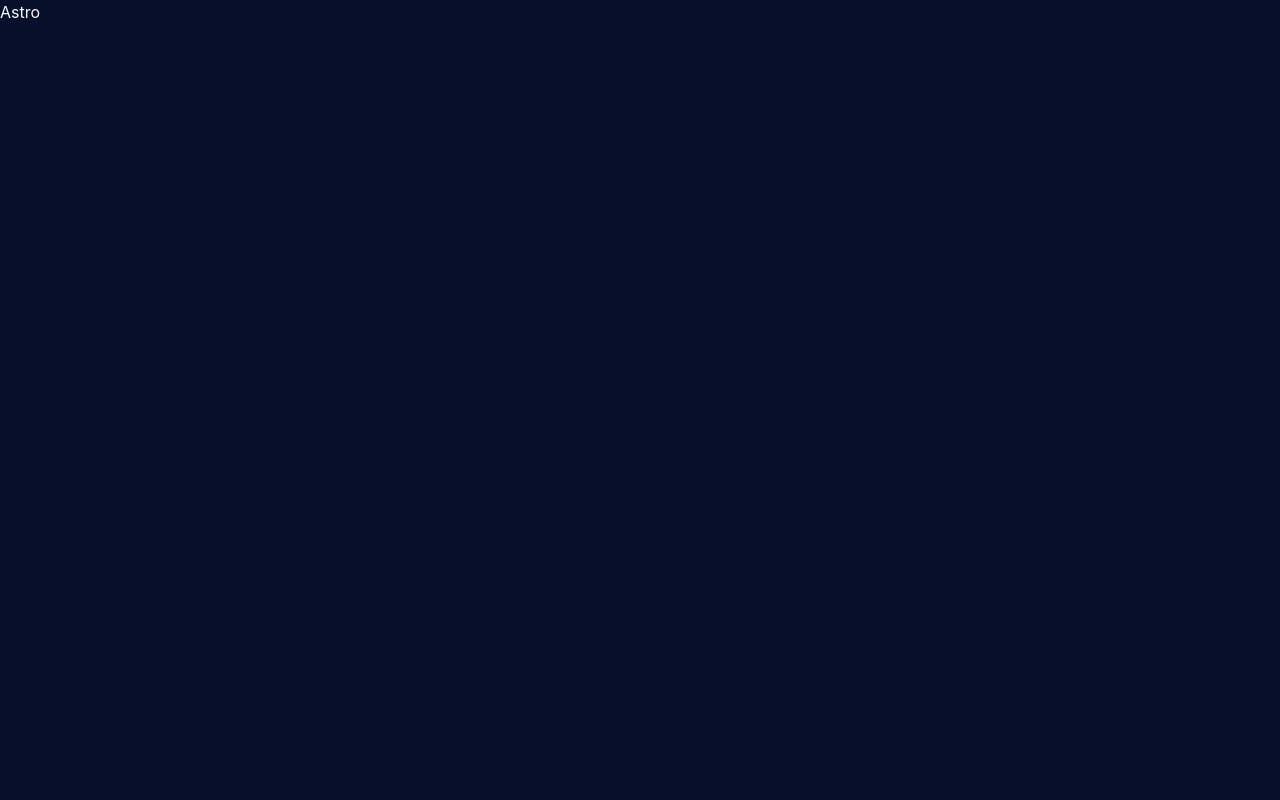
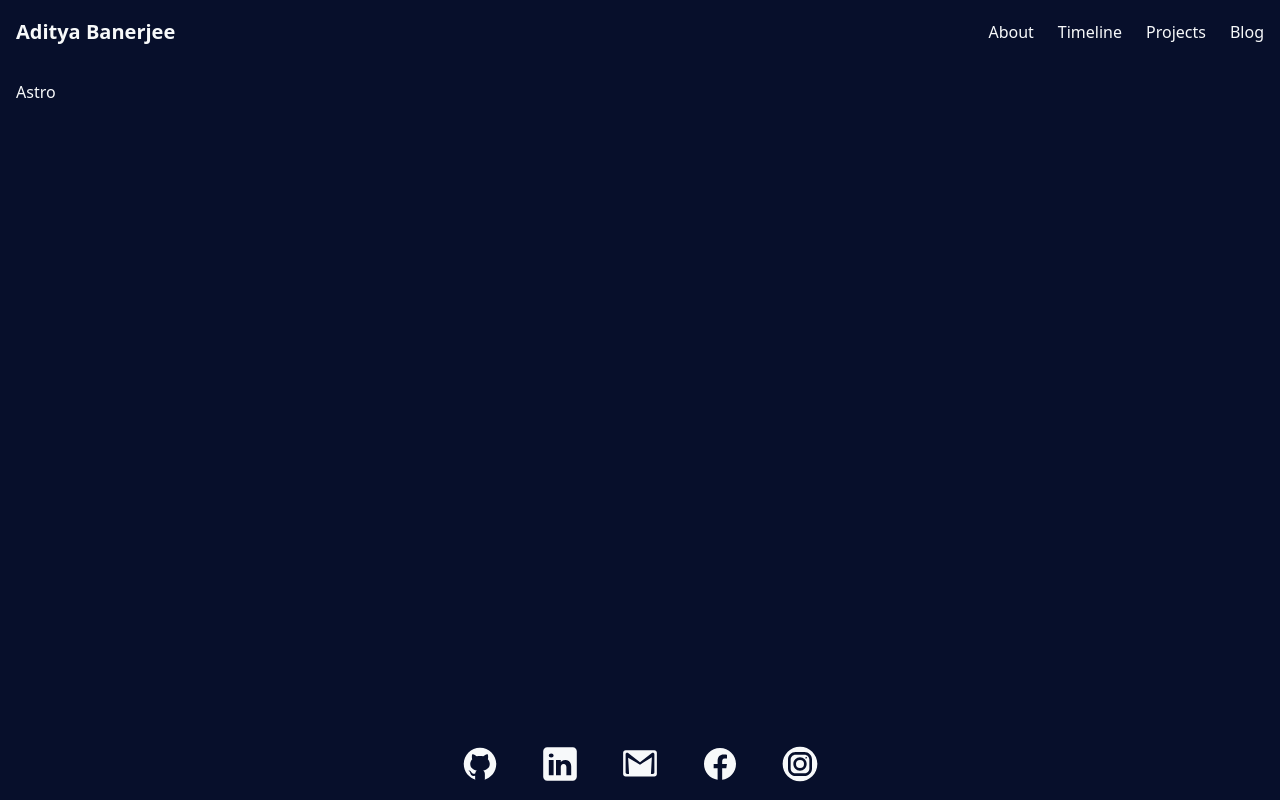
Before and after one commit to adidoesnt/adityabanerjee.me, an Astro site: page / in a window 1280 px wide. Built offline with nearby package versions, Linux system fonts and the light colour scheme; Astro itself is replaced by a stand-in of ours.

Commit message:
add basic layout

```diff
--- a/package.json
+++ b/package.json
@@ -12,6 +12,8 @@
     "astro": "astro"
   },
   "dependencies": {
+    "@fontsource/manrope": "^5.2.8",
+    "@fontsource/space-grotesk": "^5.2.10",
     "@tailwindcss/vite": "^4.3.3",
     "astro": "^7.1.1",
     "daisyui": "^5.6.18",
--- /dev/null
+++ b/src/components/Footer.astro
@@ -0,0 +1,36 @@
+---
+import { footer } from '../content/footer';
+import InstagramIcon from './icons/InstagramIcon.astro';
+import LinkedInIcon from './icons/LinkedInIcon.astro';
+import EmailIcon from './icons/EmailIcon.astro';
+import FacebookIcon from './icons/FacebookIcon.astro';
+import GitHubIcon from './icons/GitHubIcon.astro';
+import type { SocialPlatform } from '../content/footer';
+
+const icons: Record<SocialPlatform, typeof InstagramIcon> = {
+	instagram: InstagramIcon,
+	linkedin: LinkedInIcon,
+	email: EmailIcon,
+	facebook: FacebookIcon,
+	github: GitHubIcon,
+};
+---
+
+<div class="flex justify-center gap-10 p-4">
+	{
+		footer.social.map((link) => {
+			const Icon = icons[link.platform];
+			return (
+				<a
+					href={link.href}
+					aria-label={link.label}
+					target="_blank"
+					rel="noopener noreferrer"
+					class="hover:text-primary"
+				>
+					<Icon class="h-10 w-10 transition-colors duration-300" />
+				</a>
+			);
+		})
+	}
+</div>
--- /dev/null
+++ b/src/components/Header.astro
@@ -0,0 +1,20 @@
+---
+import { header } from '../content/header';
+---
+
+<div class="navbar p-4">
+	<div class="flex-1">
+		<a href="/" class="text-xl font-semibold">{header.name}</a>
+	</div>
+	<div class="flex-none">
+		<ul class="hidden gap-6 md:flex">
+			{
+				header.nav.map((link) => (
+					<li>
+						<a href={link.href} class="hover:text-primary transition-colors duration-300">{link.label}</a>
+					</li>
+				))
+			}
+		</ul>
+	</div>
+</div>
--- /dev/null
+++ b/src/components/icons/EmailIcon.astro
@@ -0,0 +1,13 @@
+---
+interface Props {
+	class?: string;
+}
+
+const { class: className } = Astro.props;
+---
+
+<svg xmlns="http://www.w3.org/2000/svg" viewBox="0 0 64 64" fill="currentColor" class={className}>
+	<path
+		d="M55,10H9c-2.209,0-4,1.791-4,4v34c0,2.209,1.791,4,4,4h46c2.209,0,4-1.791,4-4V14C59,11.791,57.209,10,55,10z M55,45.738 C54.954,47,53.901,48,52.618,48H49.5L51,21L32,33L13,22l1.5,26h-3.118C10.099,48,9.046,47,9,45.738V16.289 c0-1.25,1.03-2.263,2.3-2.263h1.2L32,29l19.5-14.974h1.2c1.27,0,2.3,1.013,2.3,2.263V45.738z"
+	></path>
+</svg>
--- /dev/null
+++ b/src/components/icons/FacebookIcon.astro
@@ -0,0 +1,13 @@
+---
+interface Props {
+	class?: string;
+}
+
+const { class: className } = Astro.props;
+---
+
+<svg xmlns="http://www.w3.org/2000/svg" viewBox="0 0 30 30" fill="currentColor" class={className}>
+	<path
+		d="M15,3C8.373,3,3,8.373,3,15c0,6.016,4.432,10.984,10.206,11.852V18.18h-2.969v-3.154h2.969v-2.099c0-3.475,1.693-5,4.581-5 c1.383,0,2.115,0.103,2.461,0.149v2.753h-1.97c-1.226,0-1.654,1.163-1.654,2.473v1.724h3.593L19.73,18.18h-3.106v8.697 C22.481,26.083,27,21.075,27,15C27,8.373,21.627,3,15,3z"
+	></path>
+</svg>
--- /dev/null
+++ b/src/components/icons/GitHubIcon.astro
@@ -0,0 +1,13 @@
+---
+interface Props {
+	class?: string;
+}
+
+const { class: className } = Astro.props;
+---
+
+<svg xmlns="http://www.w3.org/2000/svg" viewBox="0 0 64 64" fill="currentColor" class={className}>
+	<path
+		d="M32 6C17.641 6 6 17.641 6 32c0 12.277 8.512 22.56 19.955 25.286-.592-.141-1.179-.299-1.755-.479V50.85c0 0-.975.325-2.275.325-3.637 0-5.148-3.245-5.525-4.875-.229-.993-.827-1.934-1.469-2.509-.767-.684-1.126-.686-1.131-.92-.01-.491.658-.471.975-.471 1.625 0 2.857 1.729 3.429 2.623 1.417 2.207 2.938 2.577 3.721 2.577.975 0 1.817-.146 2.397-.426.268-1.888 1.108-3.57 2.478-4.774-6.097-1.219-10.4-4.716-10.4-10.4 0-2.928 1.175-5.619 3.133-7.792C19.333 23.641 19 22.494 19 20.625c0-1.235.086-2.751.65-4.225 0 0 3.708.026 7.205 3.338C28.469 19.268 30.196 19 32 19s3.531.268 5.145.738c3.497-3.312 7.205-3.338 7.205-3.338.567 1.474.65 2.99.65 4.225 0 2.015-.268 3.19-.432 3.697C46.466 26.475 47.6 29.124 47.6 32c0 5.684-4.303 9.181-10.4 10.4 1.628 1.43 2.6 3.513 2.6 5.85v8.557c-.576.181-1.162.338-1.755.479C49.488 54.56 58 44.277 58 32 58 17.641 46.359 6 32 6zM33.813 57.93C33.214 57.972 32.61 58 32 58 32.61 58 33.213 57.971 33.813 57.93zM37.786 57.346c-1.164.265-2.357.451-3.575.554C35.429 57.797 36.622 57.61 37.786 57.346zM32 58c-.61 0-1.214-.028-1.813-.07C30.787 57.971 31.39 58 32 58zM29.788 57.9c-1.217-.103-2.411-.289-3.574-.554C27.378 57.61 28.571 57.797 29.788 57.9z"
+	></path>
+</svg>
--- /dev/null
+++ b/src/components/icons/InstagramIcon.astro
@@ -0,0 +1,13 @@
+---
+interface Props {
+	class?: string;
+}
+
+const { class: className } = Astro.props;
+---
+
+<svg xmlns="http://www.w3.org/2000/svg" viewBox="0 0 30 30" fill="currentColor" class={className}>
+	<path
+		d="M 15 2 C 7.832 2 2 7.832 2 15 C 2 22.168 7.832 28 15 28 C 22.168 28 28 22.168 28 15 C 28 7.832 22.168 2 15 2 z M 11.666016 6 L 18.332031 6 C 21.457031 6 24 8.5420156 24 11.666016 L 24 18.332031 C 24 21.457031 21.457984 24 18.333984 24 L 11.667969 24 C 8.5429688 24 6 21.457984 6 18.333984 L 6 11.667969 C 6 8.5429688 8.5420156 6 11.666016 6 z M 11.666016 8 C 9.6450156 8 8 9.6459688 8 11.667969 L 8 18.333984 C 8 20.354984 9.6459688 22 11.667969 22 L 18.333984 22 C 20.354984 22 22 20.354031 22 18.332031 L 22 11.666016 C 22 9.6450156 20.354031 8 18.332031 8 L 11.666016 8 z M 19.667969 9.6660156 C 20.035969 9.6660156 20.333984 9.9640312 20.333984 10.332031 C 20.333984 10.700031 20.035969 11 19.667969 11 C 19.299969 11 19 10.700031 19 10.332031 C 19 9.9640312 19.299969 9.6660156 19.667969 9.6660156 z M 15 10 C 17.757 10 20 12.243 20 15 C 20 17.757 17.757 20 15 20 C 12.243 20 10 17.757 10 15 C 10 12.243 12.243 10 15 10 z M 15 12 A 3 3 0 0 0 15 18 A 3 3 0 0 0 15 12 z"
+	></path>
+</svg>
--- /dev/null
+++ b/src/components/icons/LinkedInIcon.astro
@@ -0,0 +1,13 @@
+---
+interface Props {
+	class?: string;
+}
+
+const { class: className } = Astro.props;
+---
+
+<svg xmlns="http://www.w3.org/2000/svg" viewBox="0 0 50 50" fill="currentColor" class={className}>
+	<path
+		d="M41,4H9C6.24,4,4,6.24,4,9v32c0,2.76,2.24,5,5,5h32c2.76,0,5-2.24,5-5V9C46,6.24,43.76,4,41,4z M17,20v19h-6V20H17z M11,14.47c0-1.4,1.2-2.47,3-2.47s2.93,1.07,3,2.47c0,1.4-1.12,2.53-3,2.53C12.2,17,11,15.87,11,14.47z M39,39h-6c0,0,0-9.26,0-10 c0-2-1-4-3.5-4.04h-0.08C27,24.96,26,27.02,26,29c0,0.91,0,10,0,10h-6V20h6v2.56c0,0,1.93-2.56,5.81-2.56 c3.97,0,7.19,2.73,7.19,8.26V39z"
+	></path>
+</svg>
--- /dev/null
+++ b/src/content/footer.ts
@@ -0,0 +1,29 @@
+export type SocialPlatform = 'github' | 'linkedin' | 'email' | 'facebook' | 'instagram';
+
+export interface SocialLink {
+	platform: SocialPlatform;
+	label: string;
+	href: string;
+}
+
+export interface FooterContent {
+	social: SocialLink[];
+}
+
+export const footer: FooterContent = {
+	social: [
+		{ platform: 'github', label: 'GitHub', href: 'https://github.com/adidoesnt' },
+		{
+			platform: 'linkedin',
+			label: 'LinkedIn',
+			href: 'https://linkedin.com/in/aditya-banerjee-6065281b1/',
+		},
+		{ platform: 'email', label: 'Email', href: 'mailto:aditya_banerjee@icloud.com' },
+		{
+			platform: 'facebook',
+			label: 'Facebook',
+			href: 'https://www.facebook.com/aditya.banerjee3',
+		},
+		{ platform: 'instagram', label: 'Instagram', href: 'https://www.instagram.com/adidoesnt/' },
+	],
+};
--- /dev/null
+++ b/src/content/header.ts
@@ -0,0 +1,19 @@
+export interface NavLink {
+	label: string;
+	href: string;
+}
+
+export interface HeaderContent {
+	name: string;
+	nav: NavLink[];
+}
+
+export const header: HeaderContent = {
+	name: 'Aditya Banerjee',
+	nav: [
+		{ label: 'About', href: '/about' },
+		{ label: 'Timeline', href: '/timeline' },
+		{ label: 'Projects', href: '/projects' },
+		{ label: 'Blog', href: '/blog' },
+	],
+};
--- /dev/null
+++ b/src/layouts/SiteLayout.astro
@@ -0,0 +1,31 @@
+---
+import '../styles/global.css';
+
+interface Props {
+	title?: string;
+}
+
+const { title = 'Astro' } = Astro.props;
+---
+
+<html lang="en" data-theme="adityabanerjee">
+	<head>
+		<meta charset="utf-8" />
+		<link rel="icon" type="image/svg+xml" href="/favicon.svg" />
+		<link rel="icon" href="/favicon.ico" />
+		<meta name="viewport" content="width=device-width" />
+		<meta name="generator" content={Astro.generator} />
+		<title>{title}</title>
+	</head>
+	<body class="grid min-h-screen grid-rows-[auto_1fr_auto]">
+		<header>
+			<slot name="header" />
+		</header>
+		<main class="p-4">
+			<slot />
+		</main>
+		<footer>
+			<slot name="footer" />
+		</footer>
+	</body>
+</html>
--- a/src/pages/index.astro
+++ b/src/pages/index.astro
@@ -1,17 +1,11 @@
 ---
-import '../styles/global.css';
+import SiteLayout from '../layouts/SiteLayout.astro';
+import Header from '../components/Header.astro';
+import Footer from '../components/Footer.astro';
 ---
 
-<html lang="en" data-theme="adityabanerjee">
-	<head>
-		<meta charset="utf-8" />
-		<link rel="icon" type="image/svg+xml" href="/favicon.svg" />
-		<link rel="icon" href="/favicon.ico" />
-		<meta name="viewport" content="width=device-width" />
-		<meta name="generator" content={Astro.generator} />
-		<title>Astro</title>
-	</head>
-	<body>
-		<h1>Astro</h1>
-	</body>
-</html>
+<SiteLayout>
+	<Header slot="header" />
+	<h1>Astro</h1>
+	<Footer slot="footer" />
+</SiteLayout>
--- a/src/styles/global.css
+++ b/src/styles/global.css
@@ -1,5 +1,22 @@
 @import "tailwindcss";
 @plugin "daisyui";
+
+@import "@fontsource/space-grotesk/500.css";
+@import "@fontsource/space-grotesk/700.css";
+@import "@fontsource/manrope/400.css";
+@import "@fontsource/manrope/500.css";
+@import "@fontsource/manrope/600.css";
+
+@theme {
+  --font-sans: "Manrope", ui-sans-serif, system-ui, sans-serif;
+  --font-heading: "Space Grotesk", ui-sans-serif, system-ui, sans-serif;
+}
+
+@layer base {
+  h1, h2, h3, h4, h5, h6 {
+    font-family: var(--font-heading);
+  }
+}
 
 @plugin "daisyui/theme" {
   name: "adityabanerjee";
```
Also changed, not shown: 1 other file.
